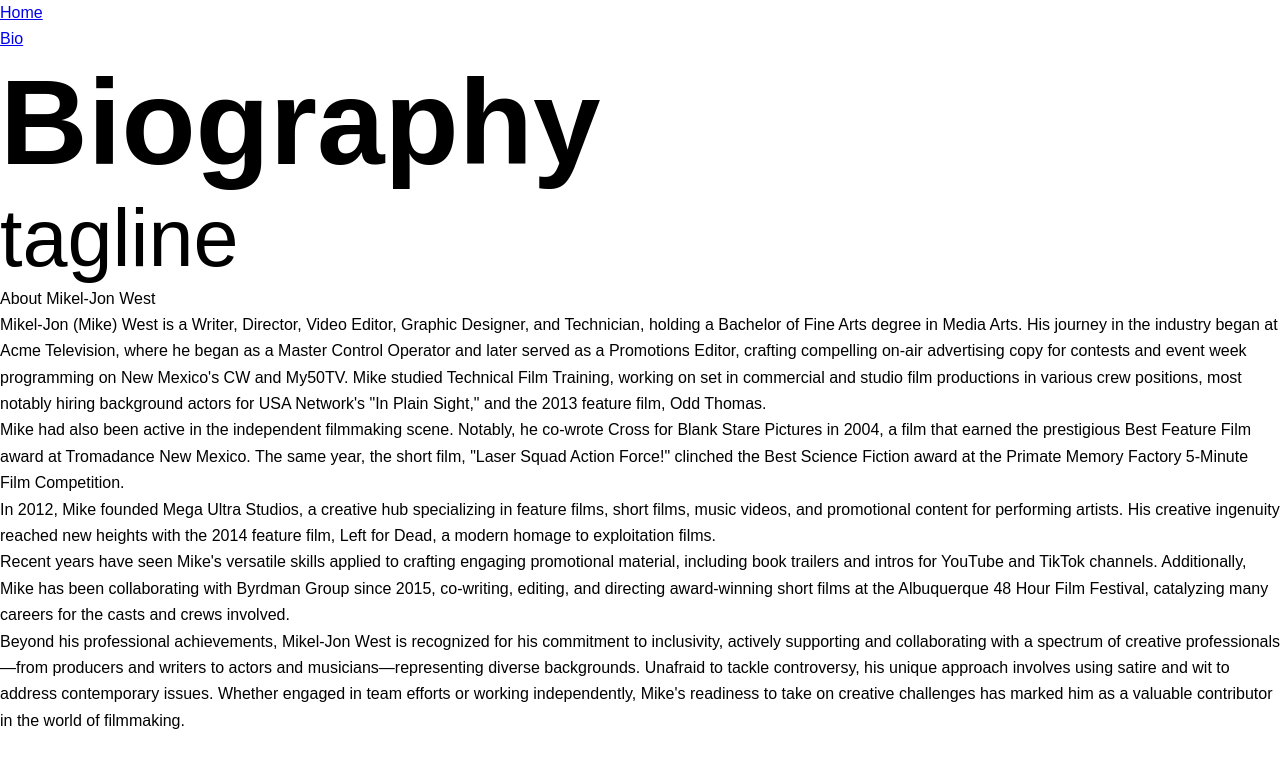
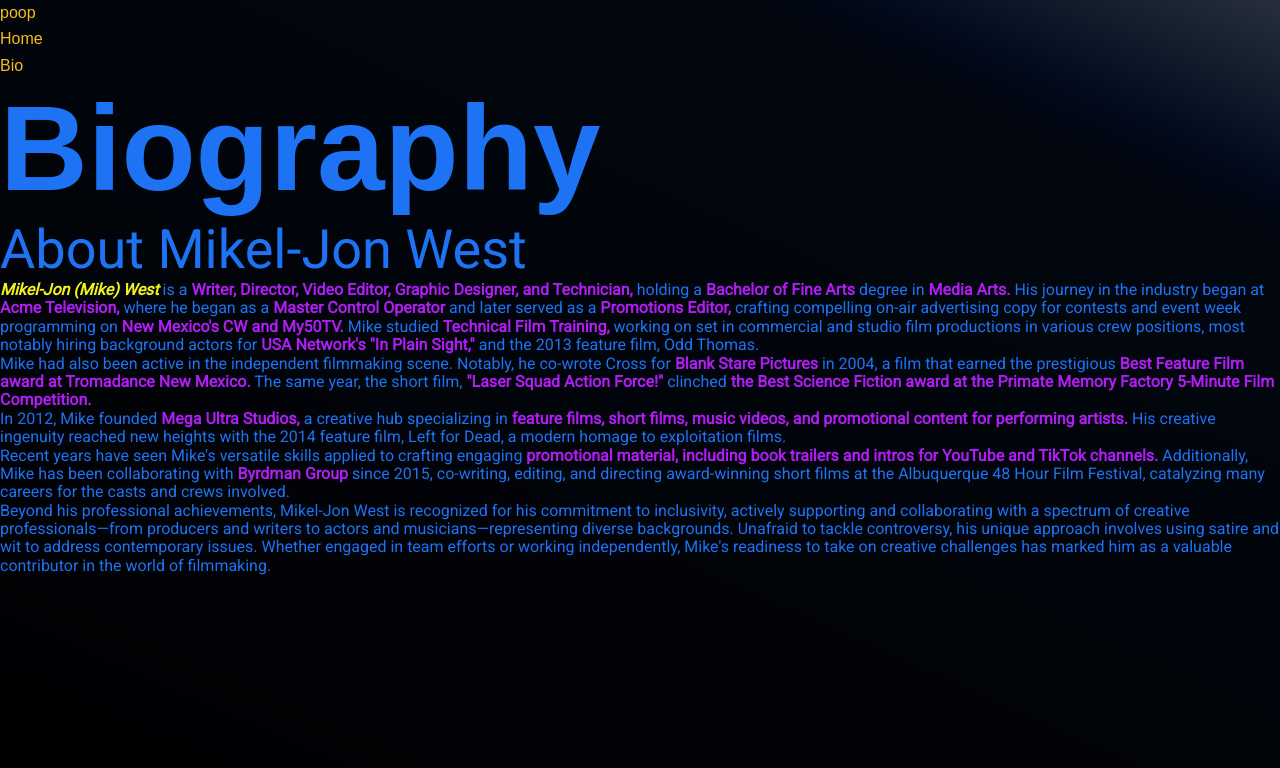
Before and after one commit to dwmyke/astro-portfolio, an Astro site: page /about in a window 1280 px wide. Built offline with nearby package versions, Linux system fonts and the light colour scheme; Astro itself is replaced by a stand-in of ours; a web font is replaced by a local one.

Commit message:
figuring out styling

```diff
--- a/package.json
+++ b/package.json
@@ -14,8 +14,9 @@
     "@fontsource-variable/cabin": "^5.0.17",
     "@fontsource-variable/rubik": "^5.0.20",
     "@fontsource-variable/syne": "^5.0.18",
+    "@fontsource/roboto": "^5.0.8",
     "@fontsource/voces": "^5.0.18",
-    "astro": "^4.0.8",
+    "astro": "^4.0.9",
     "typescript": "^5.3.3"
   }
 }
--- a/src/components/Header.astro
+++ b/src/components/Header.astro
@@ -1,11 +1,20 @@
 ---
 
 ---
+<style>
+    a {
+        text-decoration: none;
+    }
+</style>
 
 <header>
+    <div class="container">
+        <a href="/">poop</a>
     <nav>
         <ul>
             <li><a href="/">Home</a></li>
             <li><a href="/about/">Bio</a></li>
         </ul>
+        </nav>
+    </div>
 </header>
--- a/src/layouts/BaseLayout.astro
+++ b/src/layouts/BaseLayout.astro
@@ -1,23 +1,22 @@
 ---
 import Header from '../components/Header.astro';
 import Seo from '../components/Seo.astro';
-import '../styles/global.css'
-import '../styles/typography.css'
+import '../styles/global.css';
 // Supports weights 400-700
 import '@fontsource-variable/cabin';
-// Supports weights 300-900
-import '@fontsource-variable/rubik';
+import '@fontsource/roboto';
 import '@fontsource/voces';
 
 export interface Props {
     title?: string;
+    tagline?: string;
     description?: string;
     image?: string;
 }
 
 
 
-const { title, description, image } = Astro.props;
+const { title, tagline, description, image } = Astro.props;
 ---
 
 <html lang="en">
@@ -26,9 +25,9 @@
 </head>
 	<body>
         <main>
-		<Header></Header>
+		<Header />
         <h1>{title}</h1>
-        <h2>tagline</h2>
+        <h3>{tagline}</h2>
         <p>{description}</p>
         <slot />
     </main>
--- a/src/pages/about.astro
+++ b/src/pages/about.astro
@@ -2,7 +2,7 @@
 import BaseLayout from "../layouts/BaseLayout.astro";
 ---
 
-<BaseLayout title="Biography" description="About Mikel-Jon West">
+<BaseLayout title="Biography" tagline="About Mikel-Jon West">
 
 <p><strong>Mikel-Jon (Mike) West</strong> is a <b>Writer, Director, Video Editor, Graphic Designer, and Technician,</b> holding a <b>Bachelor of Fine Arts</b> degree in <b>Media Arts.</b> His journey in the industry began at <b>Acme Television,</b> where he began as a <b>Master Control Operator</b> and later served as a <b>Promotions Editor,</b> crafting compelling on-air advertising copy for contests and event week programming on <b>New Mexico's CW and My50TV.</b> Mike studied <b>Technical Film Training,</b> working on set in commercial and studio film productions in various crew positions, most notably hiring background actors for <b>USA Network's "In Plain Sight,"</b> and the 2013 feature film, <em>Odd Thomas.</em></p>
 
--- a/src/styles/global.css
+++ b/src/styles/global.css
@@ -1,3 +1,38 @@
+/*
+  CSS Variables
+*/
+
+:root {
+/*
+Typography
+*/
+  --text-xs: 0.44rem;
+  --text-sm: 0.67rem;
+  --text-md: 1rem;
+  --text-lg: 1.5rem;
+  --text-xl: 2.25rem;
+  --text-2xl: 3.38rem;
+  --text-3xl: 5.06rem;
+  --text-4xl: 7.59rem;
+  --text-5xl: 11.39rem;
+  --font-headline: 'Cabin Variable', sans-serif;
+  --font-sub: 'Roboto', sans-serif;
+  --font-body: 'Voces', sans-serif;
+/*
+Colors
+*/
+--blue: #1d73f3;
+--yellow: #f2f21d;
+--red: #f71e1e;
+--gold: #f2bd1d;
+--dark-blue: #02070f;
+--purple: #af1df2;
+/*
+Gradients
+*/
+--gr-bw: linear-gradient(24deg, rgb(2, 7, 15) 0.00%, rgb(146, 148, 152) 100.00%);
+}
+
 /*
   Josh's Custom CSS Reset
   https://www.joshwcomeau.com/css/custom-css-reset/
@@ -10,21 +45,95 @@
   padding: 0;
   font: inherit;
 }
+
+html {font-size: 16px;}
+
 body {
-  line-height: 1.5;
   -webkit-font-smoothing: antialiased;
   height: 100%;
+  font-family: var(--font-body);
+  font-weight: 400;
+  line-height: 1.65;
+  color: var(--blue);
+  background: var(--gr-bw) no-repeat center fixed var(--dark-blue);
+  background-blend-mode: hard-light;
 }
+
+a {
+  color: var(--gold);
+}
+
+p {
+  font-size: var(--text-md);
+}
+
+h1,
+h2,
+h3,
+h4,
+h5 {
+  font-family: var(--font-sub);
+  font-weight: 500;
+  line-height: 1.15;
+}
+
+h1 {
+  font-family: var(--font-headline);
+  font-weight: 700;
+  margin-top: 0;
+  font-size: var(--text-4xl);
+}
+
+h2 {
+  font-size: var(--text-3xl);
+}
+
+h3 {
+  font-family: var(--font-sub);
+  font-weight: 500;
+  font-size: var(--text-2xl);
+}
+
+h4 {
+  font-size: var(--text-xl);
+}
+
+h5 {
+  font-size: var(--text-lg);
+}
+
+.text-caption {
+  font-size: var(--text-sm);
+}
+
+small {
+  font-size: var(--text-xs);
+}
+
+strong {
+  font-weight: 700;
+  font-style: italic;
+  color: var(--yellow);
+}
+
+b {
+  font-weight: 700;
+  color: var(--purple);
+}
+
 img, picture, video, canvas, svg {
   display: block;
   max-width: 100%;
 }
+
 input, button, textarea, select {
   font: inherit;
 }
+
 p, h1, h2, h3, h4, h5, h6 {
   overflow-wrap: break-word;
 }
+
 #root, #__next {
   isolation: isolate;
 }
--- a/src/styles/typography.css
+++ /dev/null
@@ -1,49 +0,0 @@
-
-html {font-size: 16px;}
-
-body {
-  font-family: 'Voces', sans-serif;
-  font-weight: 400;
-  line-height: 1.65;
-}
-
-p {
-  font-size: 1em;
-}
-
-h1,
-h2,
-h3,
-h4,
-h5 {
-  font-family: 'Rubik Variable', sans-serif;
-  font-weight: 500;
-  line-height: 1.15;
-}
-
-h1,
-.text-size-h1 {
-  font-family: 'Cabin Variable', sans-serif;
-  font-weight: 700;
-  margin-top: 0;
-  font-size: 7.59em;
-}
-
-h2,
-.text-size-h2 { font-size: 5.06em; }
-
-h3,
-.text-size-h3 { font-size: 3.38em; }
-
-h4,
-.text-size-h4 { font-size: 2.25em; }
-
-h5,
-.text-size-h5 { font-size: 1.5em; }
-
-.text-caption { font-size: 0.67em; }
-
-small,
-.text-small {
-  font-size: 0.44em;
-}
```
Also changed, not shown: 1 other file.
